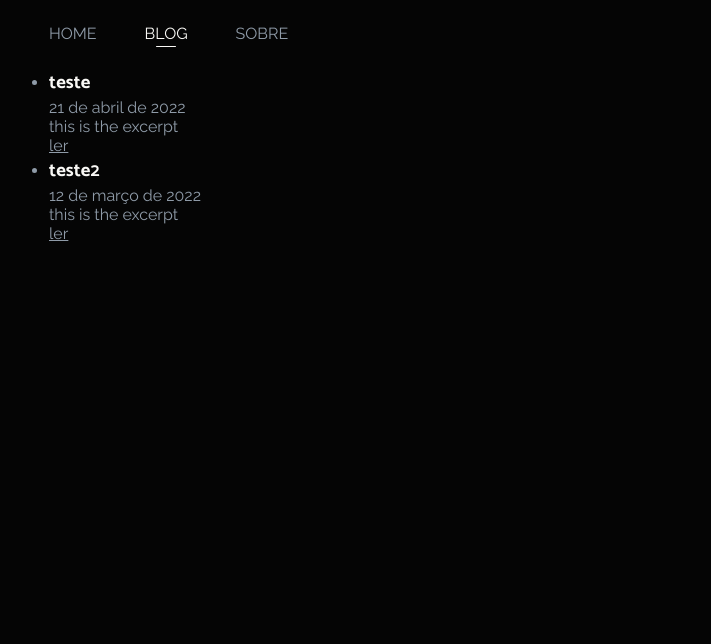
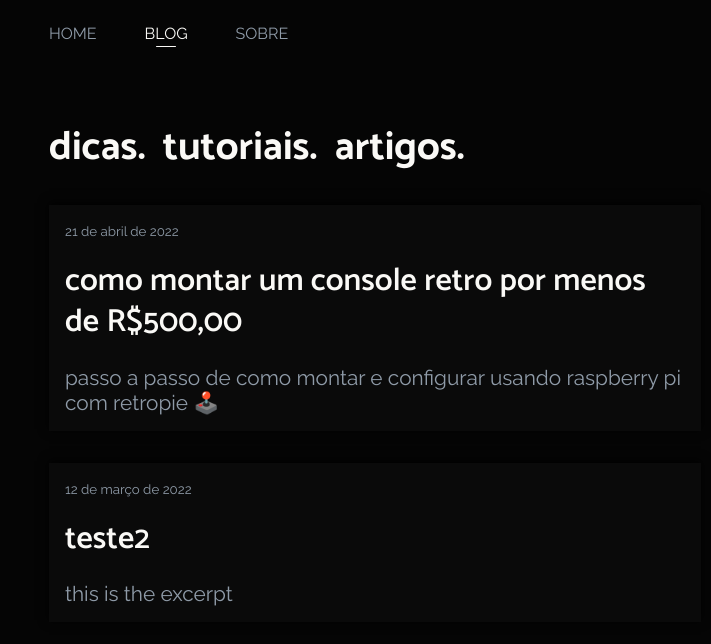
Before and after one commit to ericksvaguilar/portfolio, a Next.js app: page /blog in a window 1280 px wide. Shown: the top 644 px of the page, without its empty margins (265-976 px from the left). Built offline with nearby package versions, Linux system fonts and the light colour scheme.

Commit message:
feat(blog): style index

```diff
--- a/components/Post/index.jsx
+++ b/components/Post/index.jsx
@@ -1,14 +1,24 @@
 import Link from "next/link";
 
+import { motion } from "framer-motion";
+
+import styles from "./index.module.scss";
+
 const Post = ({ post }) => (
-  <li>
-    <h3>{post.frontmatter.title}</h3>
-    <p>{post.frontmatter.date}</p>
-    <p>{post.frontmatter.excerpt}</p>
-    <Link href={`/blog/${post.slug}`}>
-      <a>ler</a>
+  <motion.li
+    whileHover={{ backgroundColor: "#ffffff0a" }}
+    className={styles.post}
+  >
+    <Link passHref href={`/blog/${post.slug}`}>
+      <a>
+        <small>
+          <time dateTime={post.frontmatter.date}>{post.frontmatter.date}</time>
+        </small>
+        <h3>{post.frontmatter.title}</h3>
+        <p>{post.frontmatter.excerpt}</p>
+      </a>
     </Link>
-  </li>
+  </motion.li>
 );
 
 export default Post;
--- /dev/null
+++ b/components/Post/index.module.scss
@@ -0,0 +1,21 @@
+.post {
+  padding: 1rem;
+  box-shadow: 0 -2px 10px rgba(0, 0, 0, 1);
+  background: rgba(255 255 255 / 2%);
+  cursor: pointer;
+
+  h3 {
+    font-size: 2rem;
+    font-weight: 600;
+    line-height: 1.3em;
+    margin: 1.3rem 0;
+  }
+
+  a {
+    text-decoration: none;
+  }
+
+  p {
+    font-size: 1.3rem;
+  }
+}
--- a/pages/blog/index.jsx
+++ b/pages/blog/index.jsx
@@ -6,17 +6,23 @@ import matter from "gray-matter";
 
 import Post from "components/Post";
 
+import styles from "styles/pages/blog.module.scss";
+
 const Blog = ({ posts }) => (
   <>
     <Head>
       <title>erick aguilar | blog</title>
     </Head>
 
-    <ul>
-      {posts.map((post, index) => (
-        <Post key={index} post={post} />
-      ))}
-    </ul>
+    <section className={styles.blog}>
+      <h1>dicas. tutoriais. artigos.</h1>
+
+      <ul>
+        {posts.map((post, index) => (
+          <Post key={index} post={post} />
+        ))}
+      </ul>
+    </section>
   </>
 );
 
--- /dev/null
+++ b/posts/como-montar-um-console-retro.md
@@ -0,0 +1,10 @@
+---
+title: "como montar um console retro por menos de R$500,00"
+date: "21 de abril de 2022"
+excerpt: "passo a passo de como montar e configurar usando raspberry pi com retropie 🕹️"
+---
+
+## Heading Two
+
+- Item 1
+- Item 2
--- a/posts/test.md
+++ /dev/null
@@ -1,10 +0,0 @@
----
-title: "teste"
-date: "21 de abril de 2022"
-excerpt: "this is the excerpt"
----
-
-## Heading Two
-
-- Item 1
-- Item 2
--- /dev/null
+++ b/styles/pages/blog.module.scss
@@ -0,0 +1,18 @@
+.blog {
+  display: flex;
+  flex-direction: column;
+  margin-top: 3rem;
+  gap: 1.5rem;
+
+  ul {
+    list-style: none;
+    display: flex;
+    flex-direction: column;
+    gap: 2rem;
+  }
+
+  h1 {
+    font-size: 2.5rem;
+    word-spacing: 0.5rem;
+  }
+}
```
